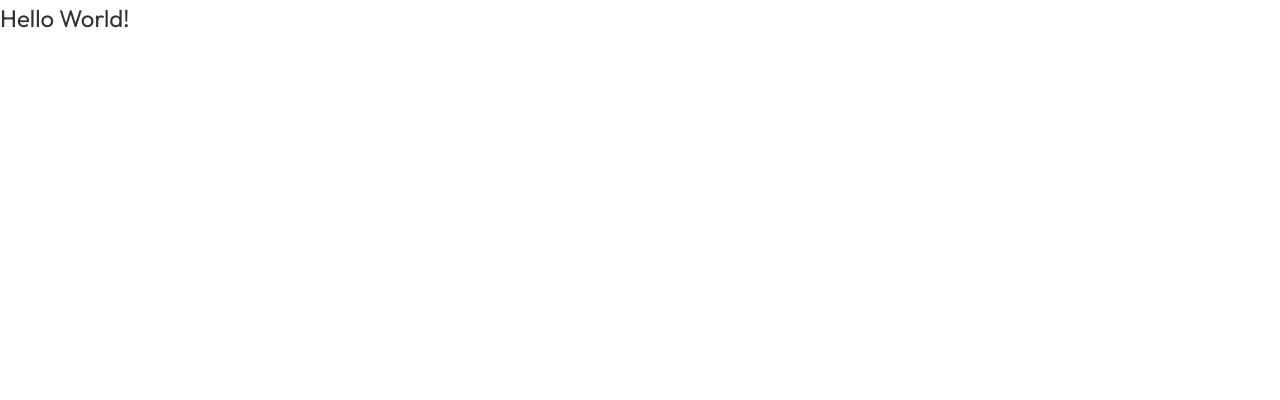
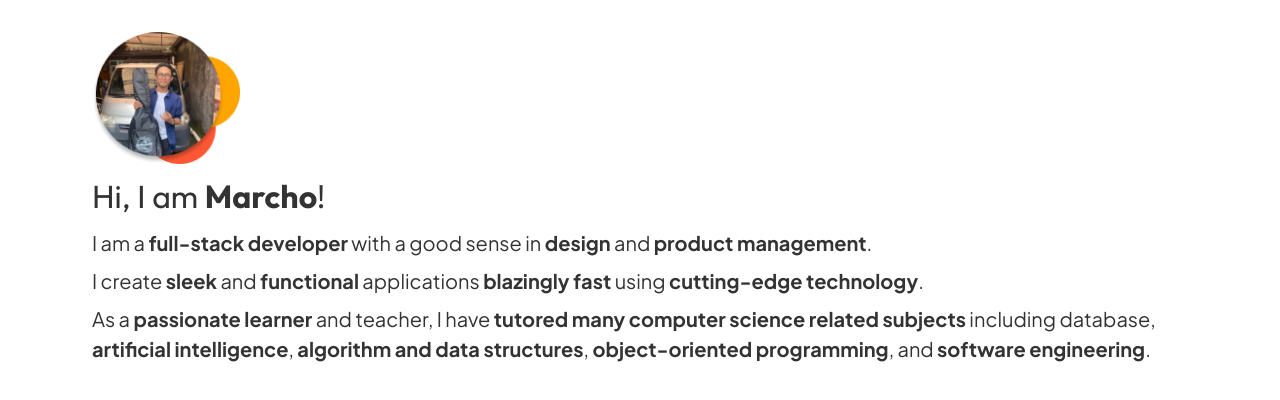
Before and after one commit to acomarcho/portfolio, a Next.js app: page / in a window 1280 px wide. Shown: the top 400 px of the page. Built offline with nearby package versions, Linux system fonts and the light colour scheme.

Commit message:
Feat: Add basic header

```diff
--- /dev/null
+++ b/components/home/header/index.tsx
@@ -0,0 +1,40 @@
+import Image from "next/image";
+
+export default function Header() {
+  return (
+    <div className="wrapper flex flex-col gap-[0.5rem]">
+      <Image
+        src="/images/profile-picture.png"
+        alt="Profile picture"
+        width={148}
+        height={136}
+      />
+      <h1 className="heading">
+        Hi, I am <span className="font-bold">Marcho</span>!
+      </h1>
+      <p className="paragraph">
+        I am a <span className="font-bold">full-stack developer</span> with a
+        good sense in <span className="font-bold">design</span> and{" "}
+        <span className="font-bold">product management</span>.
+      </p>
+      <p className="paragraph">
+        I create <span className="font-bold">sleek</span> and{" "}
+        <span className="font-bold">functional</span> applications{" "}
+        <span className="font-bold">blazingly fast</span> using{" "}
+        <span className="font-bold">cutting-edge technology</span>.
+      </p>
+      <p className="paragraph">
+        As a <span className="font-bold">passionate learner</span> and teacher,
+        I have{" "}
+        <span className="font-bold">
+          tutored many computer science related subjects
+        </span>{" "}
+        including database,{" "}
+        <span className="font-bold">artificial intelligence</span>,{" "}
+        <span className="font-bold">algorithm and data structures</span>,{" "}
+        <span className="font-bold">object-oriented programming</span>, and{" "}
+        <span className="font-bold">software engineering</span>.
+      </p>
+    </div>
+  );
+}
--- a/pages/index.tsx
+++ b/pages/index.tsx
@@ -1,3 +1,9 @@
+import Header from "@/components/home/header";
+
 export default function Home() {
-  return <h1 className="heading">Hello World!</h1>;
+  return (
+    <>
+      <Header />
+    </>
+  );
 }
--- a/styles/globals.css
+++ b/styles/globals.css
@@ -4,15 +4,18 @@
 
 @layer utilities {
   .heading {
-    @apply text-black text-[1.5rem];
+    @apply text-black text-[1.5rem] lg:text-[2rem];
     font-family: var(--font-outfit);
   }
   .paragraph {
-    @apply text-black text-[1rem];
+    @apply text-black text-[1rem] lg:text-[1.25rem];
     font-family: var(--font-plus-jakarta-sans);
   }
   .date {
-    @apply text-black text-[0.75rem];
+    @apply text-black text-[0.75rem] lg:text-[1rem];
     font-family: var(--font-plus-jakarta-sans);
   }
+  .wrapper {
+    @apply max-w-[1160px] mx-auto p-[1rem] lg:p-[2rem];
+  }
 }
```
Also changed, not shown: public/images/profile-picture.png (added).
